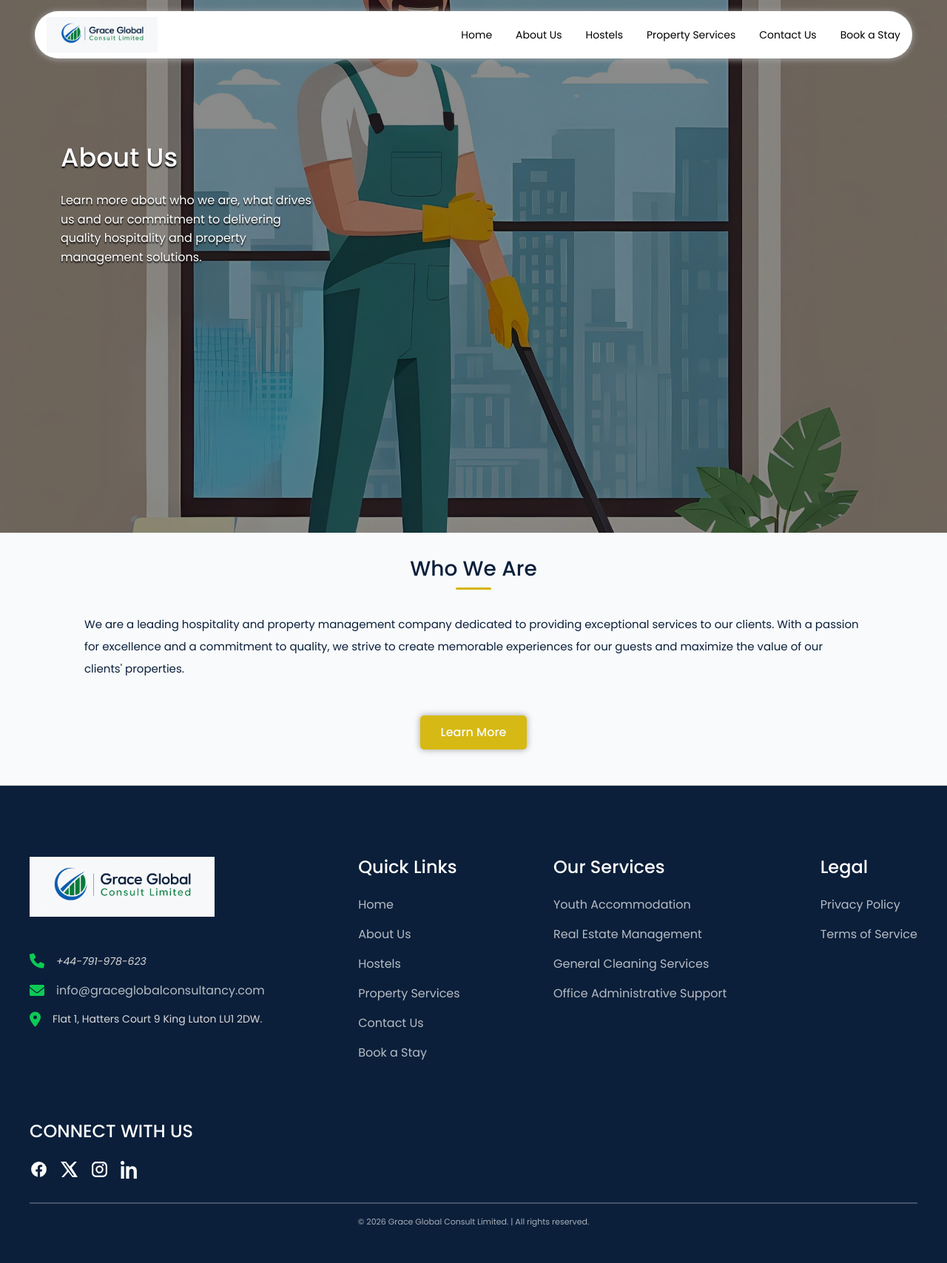
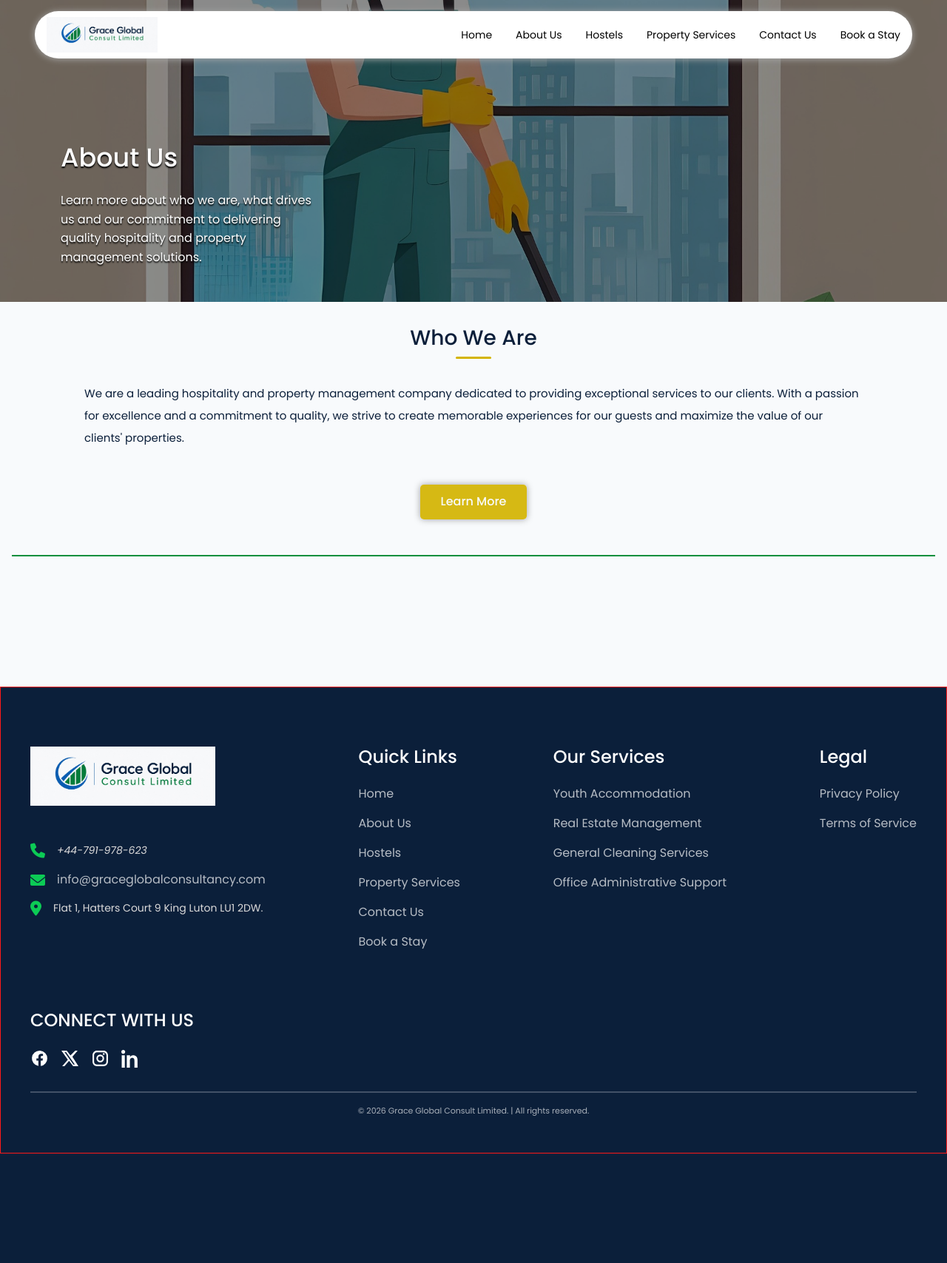
Before and after one commit to devbros595/grace-global-consult, a Django app: template core/templates/about_us.html in a window 1280 px wide. Shown: the whole page at 74% size. After the commit the page ends 1559 px from the top, so only its background shows below. Run offline with Django 5.2, Linux system fonts and the light colour scheme; the template is opened without the code that fills it, so the values that code supplies are empty.

Commit message:
`Updated CSS files and HTML template for About Us page`

```diff
--- a/core/static/css/about_us.css
+++ b/core/static/css/about_us.css
@@ -5,7 +5,6 @@
   background-position: center;
   padding: 2rem 0rem;
   color: #fff;
-  height: 90vh;
   overflow: hidden;
 }
 
@@ -42,7 +41,6 @@
 }
 
 .who-we-are {
-  background-color: #f8fafc;
   color: #0b1f3a;
   padding: 2rem 0rem;
 }
@@ -78,12 +76,18 @@
   font-weight: 500;
   border-radius: 0.3rem;
   background-color: #d4b401eb;
-    color: #F8FAFC;
+  color: #f8fafc;
   transition: all 0.5s ease;
   box-shadow: 0 0 10px rgba(0, 0, 0, 0.356);
 }
-  /* .who-we-are-content a:hover {
-    background-color: #0A8F3D;
-    color: #ffffff;
-    transform: scale(0.95);
-  } */
+
+.sections {
+  background-color: #f8fafc;
+  padding-bottom: 10rem;
+}
+
+.sections hr {
+  border-top: 2px solid #0A8F3D;
+  margin: 1rem;
+  opacity: 100;
+}
--- a/core/static/css/base.css
+++ b/core/static/css/base.css
@@ -205,9 +205,8 @@ body {
 footer {
   background-color: #0b1f3a;
   color: #ffffff;
-  position: relative;
   padding: 2rem 1rem;
-  z-index: 1;
+  border: 1px solid #ff1919;
 }
 
 footer a {
--- a/core/templates/about_us.html
+++ b/core/templates/about_us.html
@@ -1,6 +1,7 @@
 {% extends "base.html" %} {% load static %} {% block title %}
 <title>About Us | Graceglobalconsult</title>
 {% endblock %} {% block content %}
+
 <section class="about-us-hero">
   <div class="container">
     <div class="about-us-hero-text">
```
Also changed, not shown: dump.txt (+6 -6 lines). Lines whose indentation alone changed are shown as unchanged.
